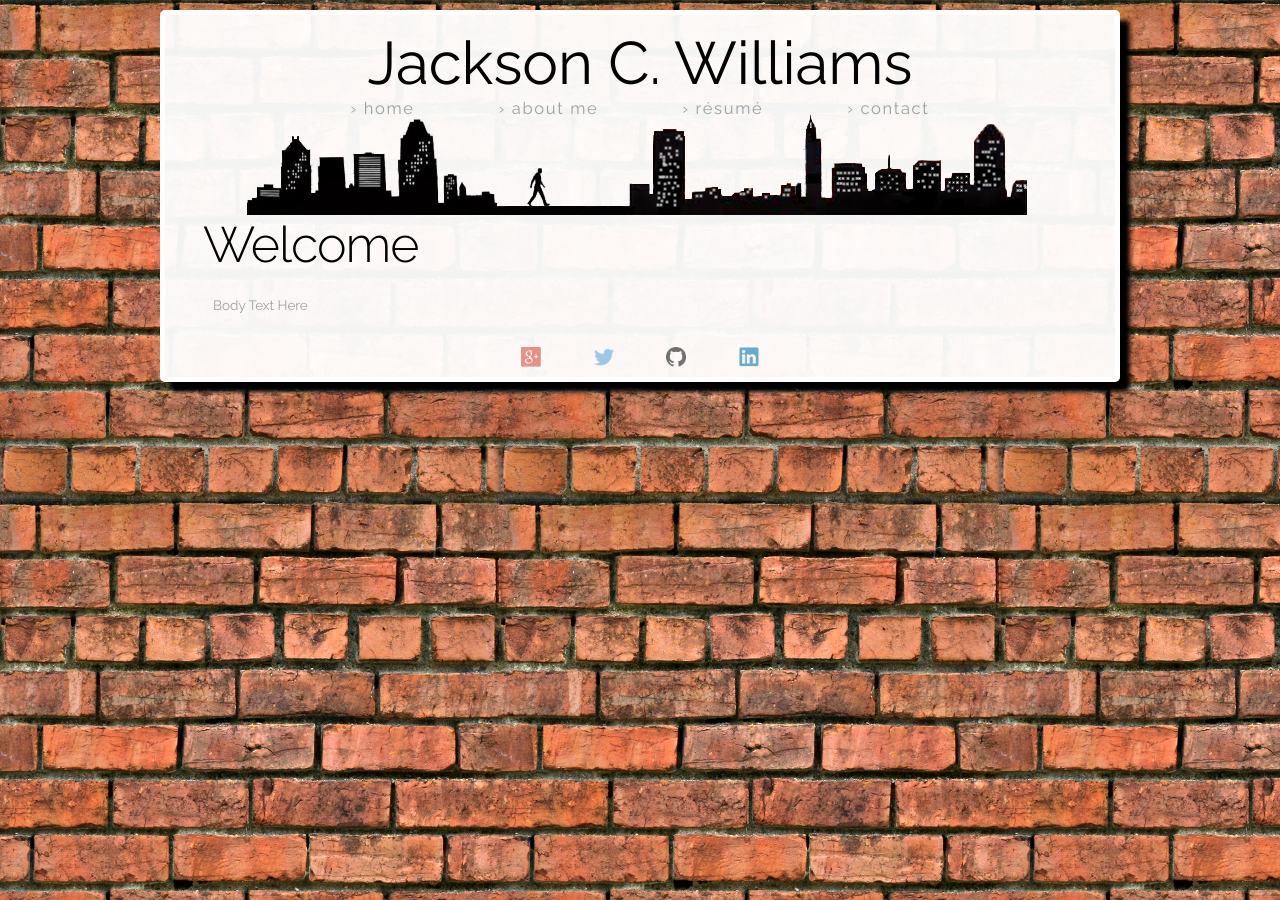
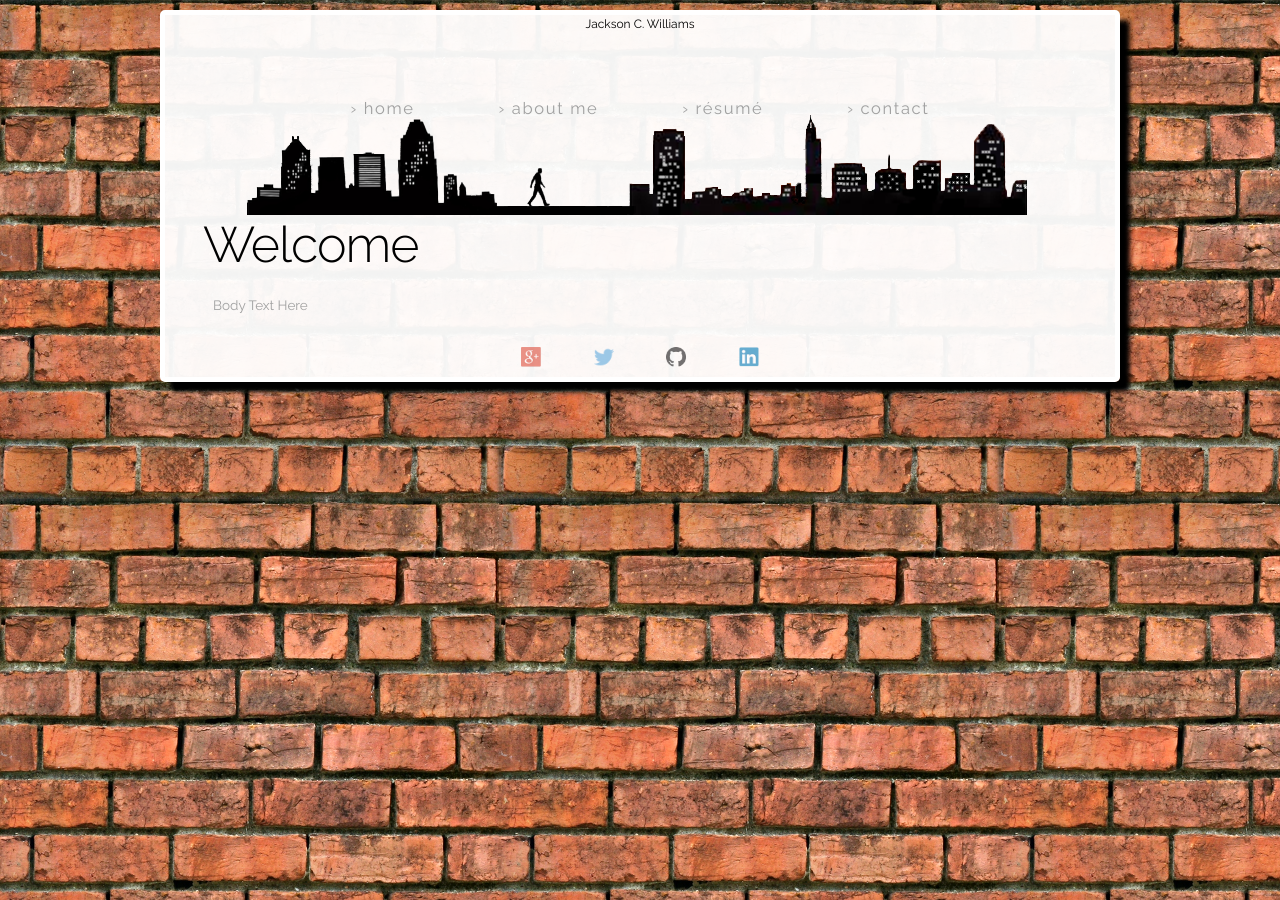
Before and after one commit to jacksoncwilliams/jackson-erin, a Jekyll site: the page built from fleektryout.html, in a window 1280 px wide. Built offline with Jekyll 4.4.1, drawn with Linux system fonts in a browser that asks for light colours.

Commit message:
Update layout.css

```diff
--- a/css/layout.css
+++ b/css/layout.css
@@ -5,7 +5,7 @@ background: #ffffff url(/images/backgrounds/brick6.jpg) ;}
 height: 80px;
 text-align: center;
 color: #000;
-font-size: 4em;
+font-size: 80%;
 }
 
 #navigation {
```
